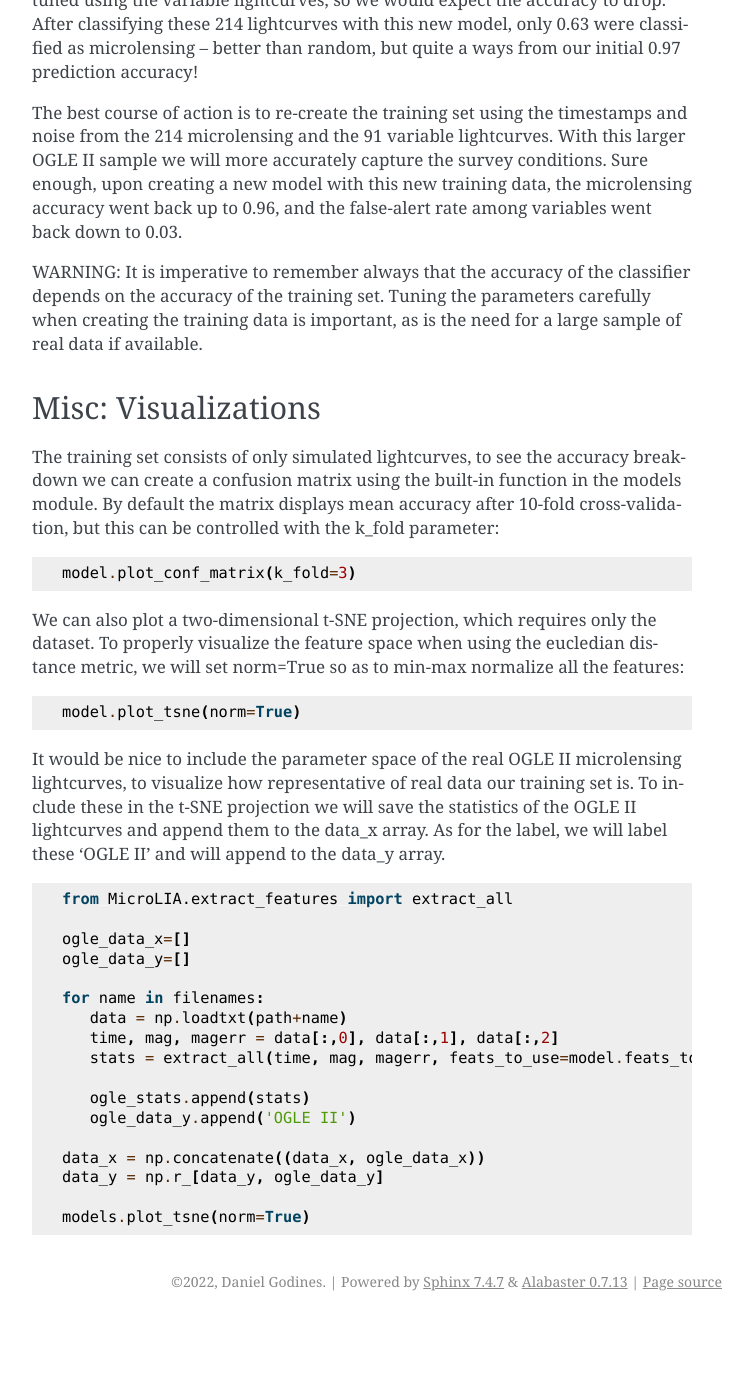
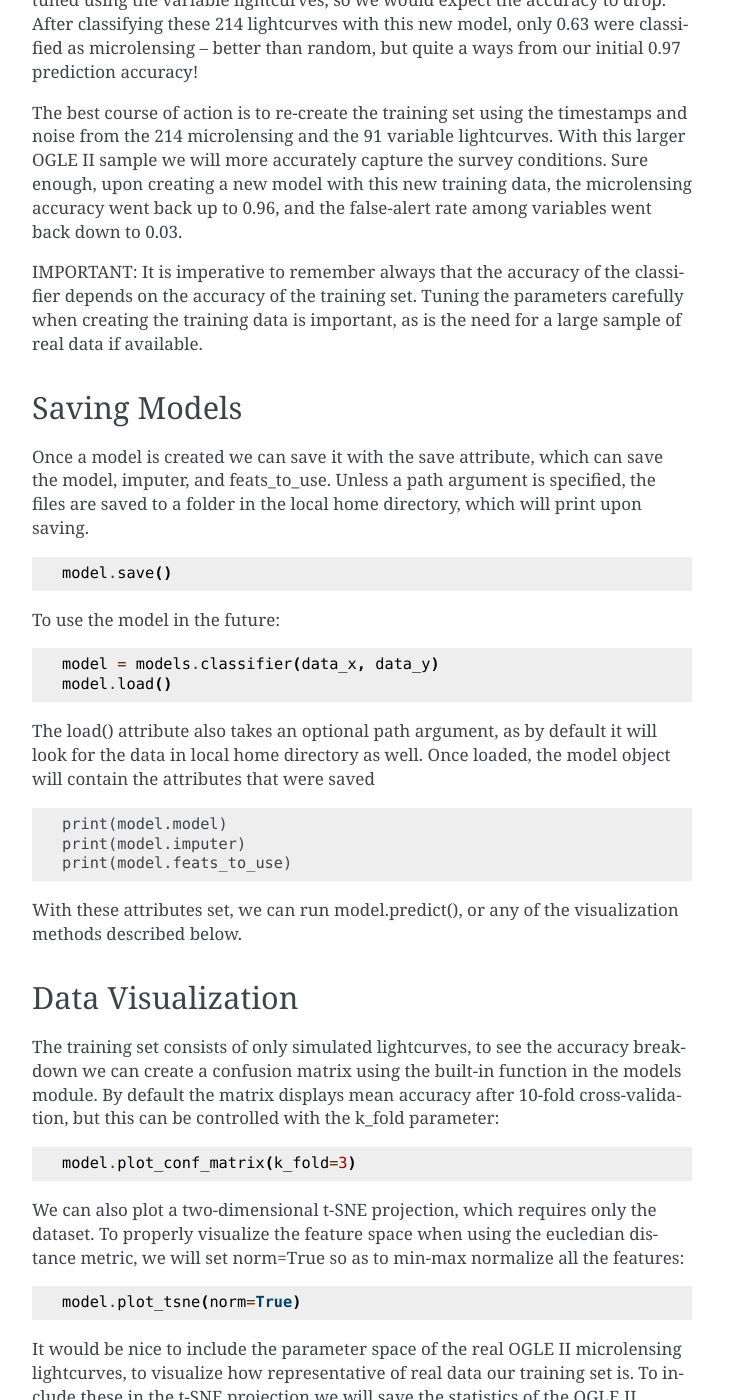
Before and after one commit to Professor-G/MicroLIA, a Sphinx documentation site: the page built from docs/source/Examples.rst, in a window 1280 px wide and 1400 px high, scrolled down 5830 px. Shown: the whole window, without its empty margins (388-1141 px from the left). Built offline with Sphinx 7.4.7, drawn with Linux system fonts in a browser that asks for light colours; formulas are drawn with MathJax 3; pages that are not in the unit, such as notebooks, are missing from menus; before the commit the page ends 7151 px from its top, so only the background shows below that; some of the changed text lies outside the part shown.

Commit message:
new save, load

```diff
--- a/docs/source/Examples.rst
+++ b/docs/source/Examples.rst
@@ -210,9 +210,34 @@ The false-positive rate in this instance is ~0.03, very nice! But what if we now
 
 The best course of action is to re-create the training set using the timestamps and noise from the 214 microlensing and the 91 variable lightcurves. With this larger OGLE II sample we will more accurately capture the survey conditions. Sure enough, upon creating a new model with this new training data, the microlensing accuracy went back up to 0.96, and the false-alert rate among variables went back down to 0.03.
 
-WARNING: It is imperative to remember always that the accuracy of the classifier depends on the accuracy of the training set. Tuning the parameters carefully when creating the training data is important, as is the need for a large sample of real data if available.
+IMPORTANT: It is imperative to remember always that the accuracy of the classifier depends on the accuracy of the training set. Tuning the parameters carefully when creating the training data is important, as is the need for a large sample of real data if available.
 
-Misc: Visualizations
+Saving Models
+-----------
+Once a model is created we can save it with the save attribute, which can save the model, imputer, and feats_to_use. Unless a path argument is specified, the files are saved to a folder in the local home directory, which will print upon saving.
+
+.. code-block:: python
+
+   model.save()
+
+To use the model in the future:
+
+.. code-block:: python
+
+   model = models.classifier(data_x, data_y)
+   model.load()
+
+The load() attribute also takes an optional path argument, as by default it will look for the data in local home directory as well. Once loaded, the model object will contain the attributes that were saved
+
+.. code-block:: python"
+
+   print(model.model)
+   print(model.imputer)
+   print(model.feats_to_use)
+
+With these attributes set, we can run model.predict(), or any of the visualization methods described below.
+
+Data Visualization
 -----------
 The training set consists of only simulated lightcurves, to see the accuracy breakdown we can create a confusion matrix using the built-in function in the models module. By default the matrix displays mean accuracy after 10-fold cross-validation, but this can be controlled with the k_fold parameter:
 
@@ -240,10 +265,12 @@ It would be nice to include the parameter space of the real OGLE II microlensing
       time, mag, magerr = data[:,0], data[:,1], data[:,2]
       stats = extract_all(time, mag, magerr, feats_to_use=model.feats_to_use, zp=22)
 
-      ogle_stats.append(stats)
+      ogle_data_x.append(stats)
       ogle_data_y.append('OGLE II')
 
-   data_x = np.concatenate((data_x, ogle_data_x))
-   data_y = np.r_[data_y, ogle_data_y]
+   x = np.concatenate((data_x[:,model.feats_to_use], ogle_data_x))
+   y = np.r_[data_y, ogle_data_y]
 
-   models.plot_tsne(norm=True)
+   model.plot_tsne(x=x, y=y, norm=True)
+
+The two features overlap, meaning our simulated microlensing lightcurves are characteristic of the real OGLE II microlensing events.
```
